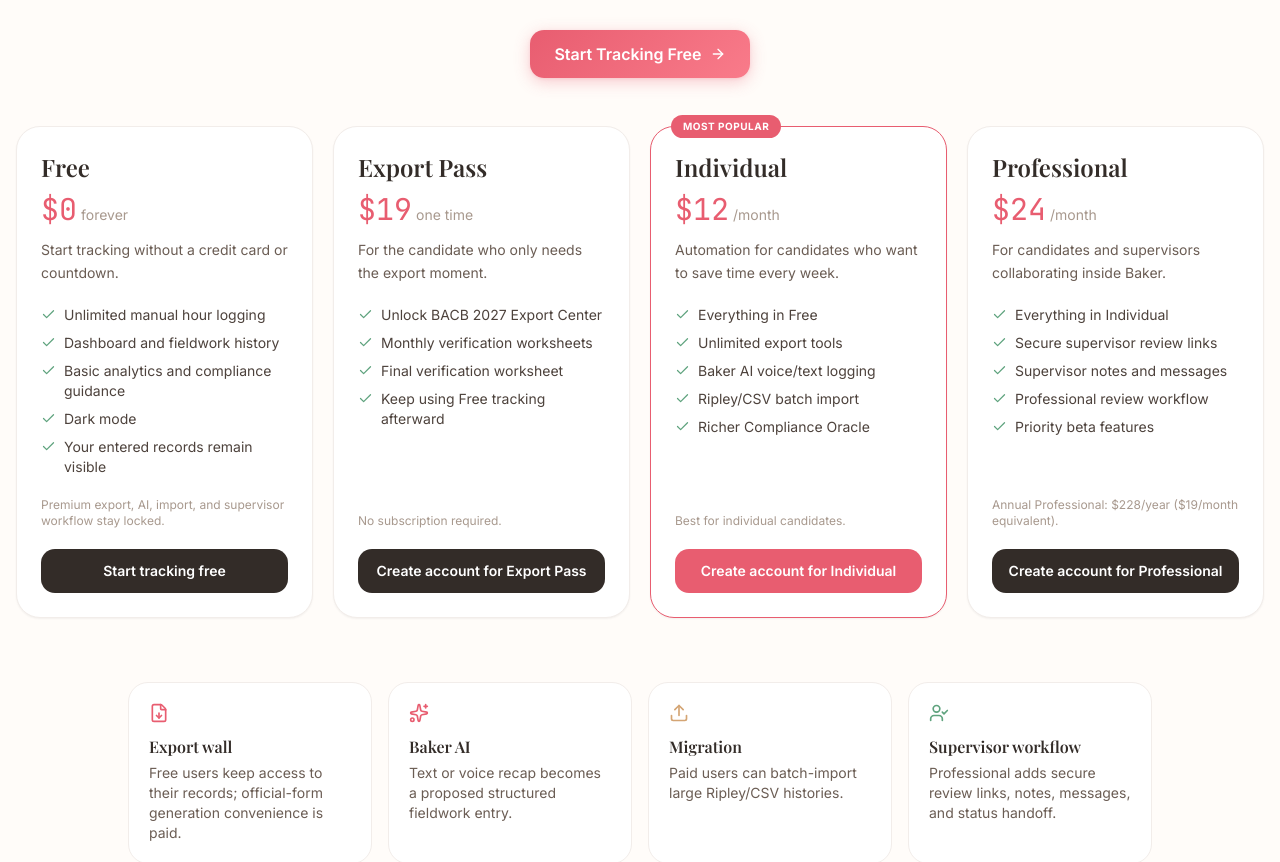
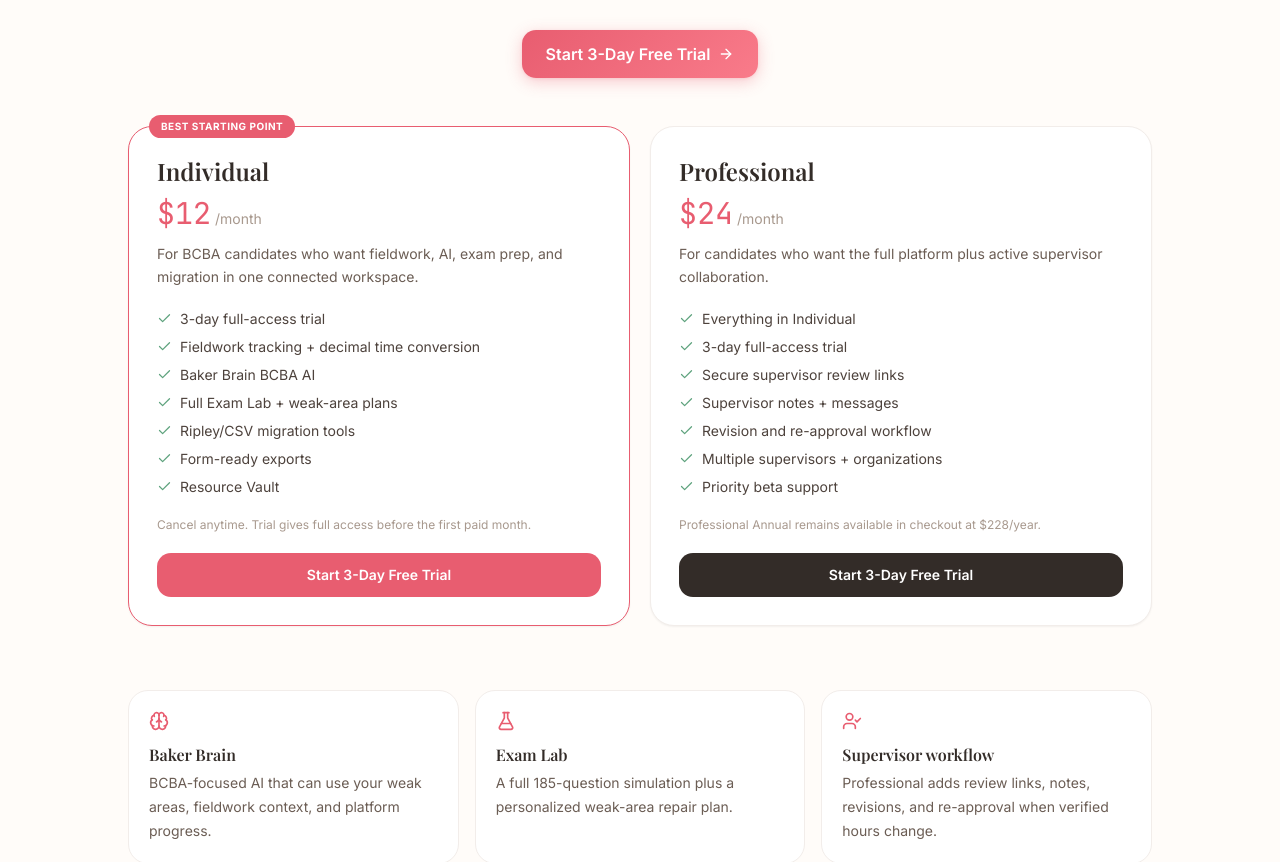
Before and after one commit to thebakersclt0116/fieldwork-by-baker-live, a React (Vite) app: page /pricing in a window 1280 px wide. Shown: the part 406-1268 px from the top of the page. Built offline with nearby package versions, Linux system fonts and the light colour scheme.

Commit message:
Replace free tier and export pass with 3-day trial pricing

```diff
--- a/src/pages/Pricing.tsx
+++ b/src/pages/Pricing.tsx
@@ -1,63 +1,69 @@
 import { Link } from 'react-router';
-import { ArrowRight, Check, FileDown, ShieldCheck, Sparkles, Upload, UserCheck } from 'lucide-react';
+import { ArrowRight, Brain, Check, FlaskConical, Sparkles, UserCheck } from 'lucide-react';
 import { useAuth } from '@/hooks/useAuth';
 
 const tiers = [
   {
-    name: 'Free', price: '$0', cadence: 'forever', highlight: false,
-    description: 'Start tracking without a credit card or countdown.',
-    features: ['Unlimited manual hour logging', 'Dashboard and fieldwork history', 'Basic analytics and compliance guidance', 'Dark mode', 'Your entered records remain visible'],
-    note: 'Premium export, AI, import, and supervisor workflow stay locked.',
+    name: 'Individual',
+    price: '$12',
+    cadence: '/month',
+    highlight: true,
+    description: 'For BCBA candidates who want fieldwork, AI, exam prep, and migration in one connected workspace.',
+    features: ['3-day full-access trial', 'Fieldwork tracking + decimal time conversion', 'Baker Brain BCBA AI', 'Full Exam Lab + weak-area plans', 'Ripley/CSV migration tools', 'Form-ready exports', 'Resource Vault'],
+    note: 'Cancel anytime. Trial gives full access before the first paid month.',
   },
   {
-    name: 'Export Pass', price: '$19', cadence: 'one time', highlight: false,
-    description: 'For the candidate who only needs the export moment.',
-    features: ['Unlock BACB 2027 Export Center', 'Monthly verification worksheets', 'Final verification worksheet', 'Keep using Free tracking afterward'],
-    note: 'No subscription required.',
-  },
-  {
-    name: 'Individual', price: '$12', cadence: '/month', highlight: true,
-    description: 'Automation for candidates who want to save time every week.',
-    features: ['Everything in Free', 'Unlimited export tools', 'Baker AI voice/text logging', 'Ripley/CSV batch import', 'Richer Compliance Oracle'],
-    note: 'Best for individual candidates.',
-  },
-  {
-    name: 'Professional', price: '$24', cadence: '/month', highlight: false,
-    description: 'For candidates and supervisors collaborating inside Baker.',
-    features: ['Everything in Individual', 'Secure supervisor review links', 'Supervisor notes and messages', 'Professional review workflow', 'Priority beta features'],
-    note: 'Annual Professional: $228/year ($19/month equivalent).',
+    name: 'Professional',
+    price: '$24',
+    cadence: '/month',
+    highlight: false,
+    description: 'For candidates who want the full platform plus active supervisor collaboration.',
+    features: ['Everything in Individual', '3-day full-access trial', 'Secure supervisor review links', 'Supervisor notes + messages', 'Revision and re-approval workflow', 'Multiple supervisors + organizations', 'Priority beta support'],
+    note: 'Professional Annual remains available in checkout at $228/year.',
   },
 ];
 
 export default function Pricing() {
   const { isAuthenticated } = useAuth();
-  const paidHref = isAuthenticated ? '/upgrade' : '/signup?return=/upgrade';
+  const trialHref = isAuthenticated ? '/upgrade' : '/signup?return=/upgrade';
   return (
-    <div className="bg-[#FFFCF9] min-h-[100dvh]">
-      <section className="px-4 pt-16 pb-12 text-center">
-        <div className="max-w-4xl mx-auto">
-          <div className="inline-flex items-center gap-2 rounded-full bg-[#FFF5F7] px-3 py-1.5 text-xs font-semibold text-[#E85D70] mb-5"><Sparkles size={14} /> Free tracking. Pay when premium leverage matters.</div>
-          <h1 className="font-serif text-5xl lg:text-6xl font-semibold text-[#332C28] leading-tight mb-5">Track your BCBA hours free forever.</h1>
-          <p className="text-lg text-[#6B5D54] max-w-2xl mx-auto mb-7">No free-trial timer. No credit card. Build your fieldwork history on Free, then unlock export, AI, import, or supervisor collaboration when you actually need them.</p>
-          <Link to="/signup" className="btn-primary inline-flex px-6 py-3 rounded-xl">Start Tracking Free <ArrowRight size={16} /></Link>
+    <div className="min-h-[100dvh] bg-[#FFFCF9] dark:bg-[#171412]">
+      <section className="px-4 pb-12 pt-16 text-center">
+        <div className="mx-auto max-w-4xl">
+          <div className="mb-5 inline-flex items-center gap-2 rounded-full bg-[#FFF5F7] px-3 py-1.5 text-xs font-semibold text-[#E85D70] dark:bg-[#E85D70]/10"><Sparkles size={14} /> 3 days free. Then choose the plan that fits your workflow.</div>
+          <h1 className="mb-5 font-serif text-5xl font-semibold leading-tight text-[#332C28] dark:text-white lg:text-6xl">Try the full BCBA workspace before you pay.</h1>
+          <p className="mx-auto mb-7 max-w-2xl text-lg text-[#6B5D54] dark:text-[#CFC4BE]">No stripped-down forever-free tier and no one-time export pass. Your trial is for the actual product: fieldwork, Baker Brain, Exam Lab, migration, resources, and supervisor workflows.</p>
+          <Link to={trialHref} className="btn-primary inline-flex rounded-xl px-6 py-3">Start 3-Day Free Trial <ArrowRight size={16} /></Link>
         </div>
       </section>
 
       <section className="px-4 pb-16">
-        <div className="max-w-7xl mx-auto grid grid-cols-1 md:grid-cols-2 xl:grid-cols-4 gap-5">
-          {tiers.map((tier) => <div key={tier.name} className={`relative bg-white rounded-3xl p-6 border shadow-sm flex flex-col ${tier.highlight ? 'border-[#E85D70]' : 'border-[#F2EDEA]'}`}>{tier.highlight && <div className="absolute -top-3 left-5 rounded-full bg-[#E85D70] text-white px-3 py-1 text-[10px] font-bold uppercase tracking-wider">Most popular</div>}<h2 className="font-serif text-2xl font-semibold text-[#332C28] mb-2">{tier.name}</h2><div className="flex items-baseline gap-1 mb-3"><span className="font-mono text-3xl text-[#E85D70]">{tier.price}</span><span className="text-sm text-[#A8998E]">{tier.cadence}</span></div><p className="text-sm text-[#6B5D54] leading-relaxed mb-5">{tier.description}</p><ul className="space-y-2 mb-5 flex-1">{tier.features.map((feature) => <li key={feature} className="flex items-start gap-2 text-sm text-[#4D423C]"><Check size={15} className="text-[#5FA37E] mt-0.5 shrink-0" />{feature}</li>)}</ul><p className="text-xs text-[#A8998E] mb-5">{tier.note}</p><Link to={tier.name === 'Free' ? (isAuthenticated ? '/dashboard' : '/signup') : paidHref} className={`w-full text-center rounded-xl py-3 text-sm font-semibold ${tier.highlight ? 'bg-[#E85D70] text-white' : 'bg-[#332C28] text-white'}`}>{tier.name === 'Free' ? (isAuthenticated ? 'Open dashboard' : 'Start tracking free') : isAuthenticated ? `Choose ${tier.name}` : `Create account for ${tier.name}`}</Link></div>)}
+        <div className="mx-auto grid max-w-5xl grid-cols-1 gap-5 md:grid-cols-2">
+          {tiers.map((tier) => (
+            <div key={tier.name} className={`relative flex flex-col rounded-3xl border bg-white p-7 shadow-sm dark:bg-[#211D1A] ${tier.highlight ? 'border-[#E85D70]' : 'border-[#F2EDEA] dark:border-white/10'}`}>
+              {tier.highlight && <div className="absolute -top-3 left-5 rounded-full bg-[#E85D70] px-3 py-1 text-[10px] font-bold uppercase tracking-wider text-white">Best starting point</div>}
+              <h2 className="mb-2 font-serif text-2xl font-semibold text-[#332C28] dark:text-white">{tier.name}</h2>
+              <div className="mb-3 flex items-baseline gap-1"><span className="font-mono text-3xl text-[#E85D70]">{tier.price}</span><span className="text-sm text-[#A8998E]">{tier.cadence}</span></div>
+              <p className="mb-5 text-sm leading-relaxed text-[#6B5D54] dark:text-[#CFC4BE]">{tier.description}</p>
+              <ul className="mb-5 flex-1 space-y-2">{tier.features.map((feature) => <li key={feature} className="flex items-start gap-2 text-sm text-[#4D423C] dark:text-[#E7DED9]"><Check size={15} className="mt-0.5 shrink-0 text-[#5FA37E]" />{feature}</li>)}</ul>
+              <p className="mb-5 text-xs text-[#A8998E]">{tier.note}</p>
+              <Link to={trialHref} className={`w-full rounded-xl py-3 text-center text-sm font-semibold ${tier.highlight ? 'bg-[#E85D70] text-white' : 'bg-[#332C28] text-white dark:bg-white dark:text-[#332C28]'}`}>{isAuthenticated ? `Choose ${tier.name}` : 'Start 3-Day Free Trial'}</Link>
+            </div>
+          ))}
         </div>
       </section>
 
       <section className="px-4 pb-16">
-        <div className="max-w-5xl mx-auto grid grid-cols-1 md:grid-cols-4 gap-4">
-          <div className="bg-white rounded-2xl border border-[#F2EDEA] p-5"><FileDown size={20} className="text-[#E85D70] mb-3" /><h3 className="font-semibold text-[#332C28] mb-1">Export wall</h3><p className="text-sm text-[#6B5D54]">Free users keep access to their records; official-form generation convenience is paid.</p></div>
-          <div className="bg-white rounded-2xl border border-[#F2EDEA] p-5"><Sparkles size={20} className="text-[#E85D70] mb-3" /><h3 className="font-semibold text-[#332C28] mb-1">Baker AI</h3><p className="text-sm text-[#6B5D54]">Text or voice recap becomes a proposed structured fieldwork entry.</p></div>
-          <div className="bg-white rounded-2xl border border-[#F2EDEA] p-5"><Upload size={20} className="text-[#D4A574] mb-3" /><h3 className="font-semibold text-[#332C28] mb-1">Migration</h3><p className="text-sm text-[#6B5D54]">Paid users can batch-import large Ripley/CSV histories.</p></div>
-          <div className="bg-white rounded-2xl border border-[#F2EDEA] p-5"><UserCheck size={20} className="text-[#5FA37E] mb-3" /><h3 className="font-semibold text-[#332C28] mb-1">Supervisor workflow</h3><p className="text-sm text-[#6B5D54]">Professional adds secure review links, notes, messages, and status handoff.</p></div>
+        <div className="mx-auto grid max-w-5xl gap-4 md:grid-cols-3">
+          <Value icon={Brain} title="Baker Brain" text="BCBA-focused AI that can use your weak areas, fieldwork context, and platform progress." />
+          <Value icon={FlaskConical} title="Exam Lab" text="A full 185-question simulation plus a personalized weak-area repair plan." />
+          <Value icon={UserCheck} title="Supervisor workflow" text="Professional adds review links, notes, revisions, and re-approval when verified hours change." />
         </div>
-        <div className="max-w-3xl mx-auto mt-8 rounded-2xl bg-[#FAF8F6] p-5 flex gap-3 text-sm text-[#6B5D54]"><ShieldCheck size={18} className="text-[#5FA37E] shrink-0 mt-0.5" /><div><strong className="text-[#332C28]">No data hostage mechanics.</strong> Users can always view and manually copy what they entered. Baker charges for premium automation and export convenience, not for access to a user&apos;s underlying records.</div></div>
       </section>
     </div>
   );
 }
+
+function Value({ icon: Icon, title, text }: { icon: typeof Brain; title: string; text: string }) {
+  return <div className="rounded-2xl border border-[#F2EDEA] bg-white p-5 dark:border-white/10 dark:bg-[#211D1A]"><Icon size={20} className="mb-3 text-[#E85D70]" /><h3 className="mb-1 font-semibold text-[#332C28] dark:text-white">{title}</h3><p className="text-sm leading-6 text-[#6B5D54] dark:text-[#CFC4BE]">{text}</p></div>;
+}
```
